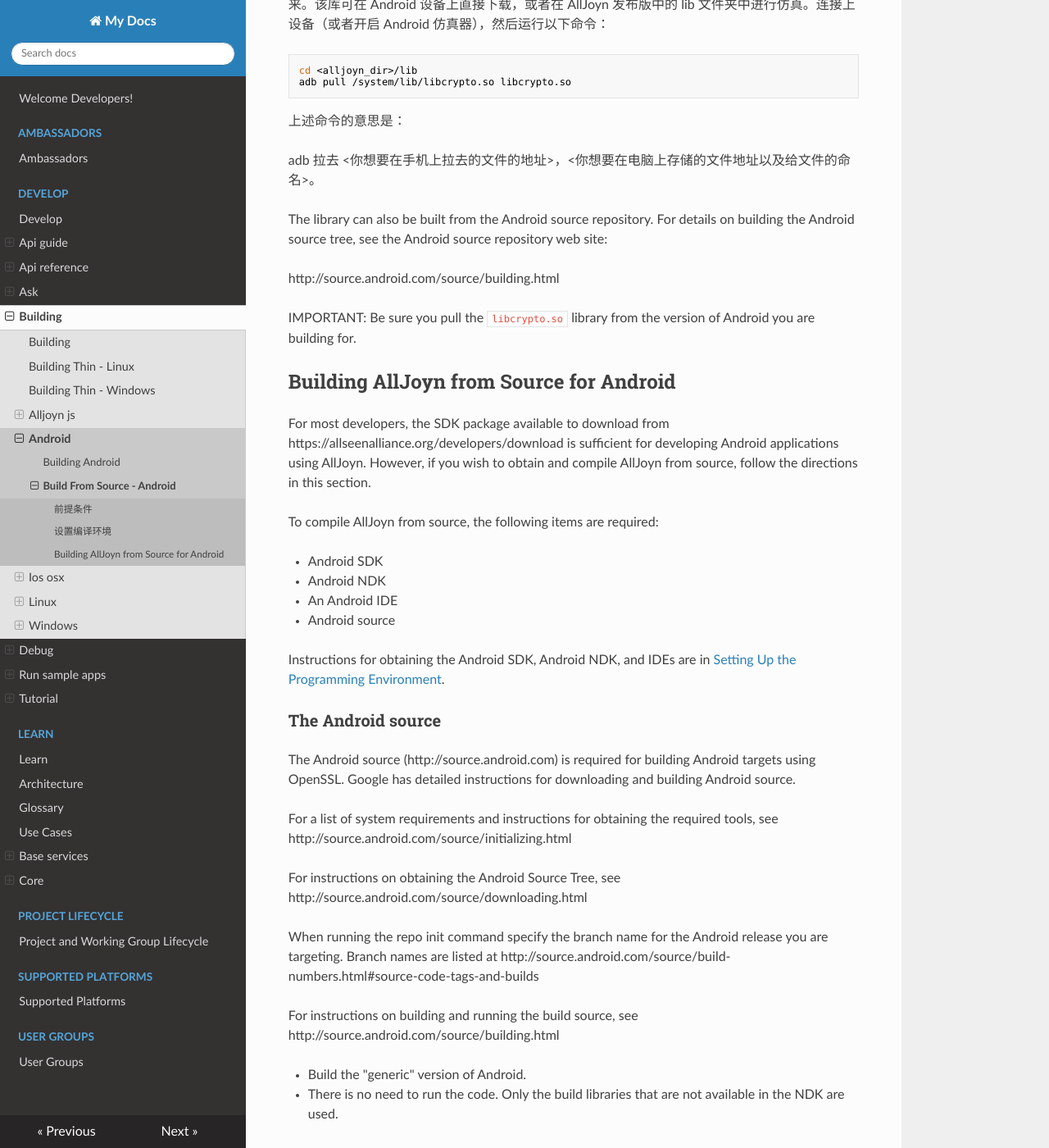
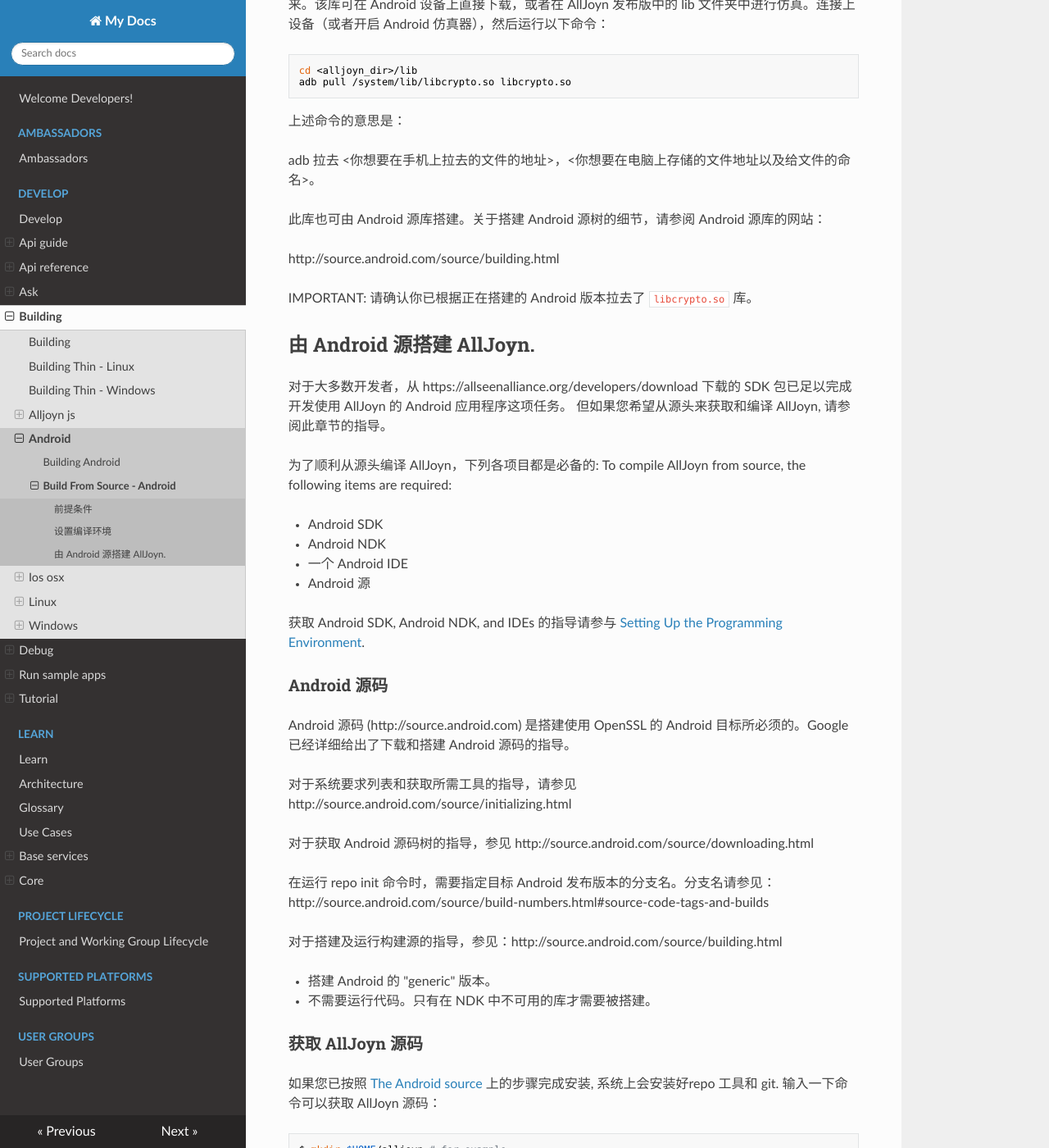
Before and after one commit to smart-conn/alljoyn-zh, an MkDocs documentation site: the page built from docs/develop/building/android/build-source.md, in a window 1280 px wide and 1400 px high, scrolled down 2125 px. Shown: the whole window at 82% size. Built offline with MkDocs 1.6.1, drawn with Linux system fonts in a browser that asks for light colours; nearby versions of some CDN libraries; some of the changed text lies outside the part shown.

Commit message:
Update build-source.md

````diff
--- a/docs/develop/building/android/build-source.md
+++ b/docs/develop/building/android/build-source.md
@@ -83,62 +83,48 @@ adb pull /system/lib/libcrypto.so libcrypto.so
 
 adb 拉去 <你想要在手机上拉去的文件的地址>，<你想要在电脑上存储的文件地址以及给文件的命名>。
 
-
-The library can also be built from the Android source repository.
-For details on building the Android source tree, see the
-Android source repository web site:
+此库也可由 Android 源库搭建。关于搭建 Android 源树的细节，请参阅 Android 源库的网站：
 
 http://source.android.com/source/building.html
 
-IMPORTANT: Be sure you pull the `libcrypto.so`
-library from the version of Android you are building for.
+IMPORTANT: 请确认你已根据正在搭建的 Android 版本拉去了 `libcrypto.so` 库。
 
-## Building AllJoyn from Source for Android
+## 由 Android 源搭建 AllJoyn.
 
-For most developers, the SDK package available to download
-from https://allseenalliance.org/developers/download
-is sufficient for developing Android applications using AllJoyn.
-However, if you wish to obtain and compile AllJoyn from source,
-follow the directions in this section.
+对于大多数开发者，从 https://allseenalliance.org/developers/download 下载的 SDK 包已足以完成开发使用 AllJoyn 的 Android 应用程序这项任务。
+但如果您希望从源头来获取和编译 AllJoyn, 请参阅此章节的指导。
 
+为了顺利从源头编译 AllJoyn，下列各项目都是必备的:
 To compile AllJoyn from source, the following items are required:
 
 * Android SDK
 * Android NDK
-* An Android IDE
-* Android source
+* 一个 Android IDE
+* Android 源
 
-Instructions for obtaining the Android SDK, Android NDK, and IDEs
-are in [Setting Up the Programming Environment][set-up-programming-environment].
 
-### The Android source
+获取 Android SDK, Android NDK, and IDEs 的指导请参与 [Setting Up the Programming Environment][set-up-programming-environment].
 
-The Android source (http://source.android.com) is required
-for building Android targets using OpenSSL. Google has detailed
-instructions for downloading and building Android source.
+### Android 源码
 
-For a list of system requirements and instructions for obtaining
-the required tools, see http://source.android.com/source/initializing.html
+Android 源码 (http://source.android.com) 是搭建使用 OpenSSL 的 Android 目标所必须的。Google 已经详细给出了下载和搭建 Android 源码的指导。
 
-For instructions on obtaining the Android Source Tree,
-see http://source.android.com/source/downloading.html
+对于系统要求列表和获取所需工具的指导，请参见 http://source.android.com/source/initializing.html
 
-When running the repo init command specify the branch name for
-the Android release you are targeting. Branch names are listed at
+对于获取 Android 源码树的指导，参见 http://source.android.com/source/downloading.html
+
+在运行 repo init 命令时，需要指定目标 Android 发布版本的分支名。分支名请参见：
 http://source.android.com/source/build-numbers.html#source-code-tags-and-builds
 
-For instructions on building and running the build source, see
-http://source.android.com/source/building.html
+ 对于搭建及运行构建源的指导，参见：http://source.android.com/source/building.html
 
-* Build the "generic" version of Android.
-* There is no need to run the code. Only the build libraries
-that are not available in the NDK are used.
+* 搭建 Android 的 "generic" 版本。
+* 不需要运行代码。只有在 NDK 中不可用的库才需要被搭建。
 
-### Obtaining the AllJoyn source
+### 获取 AllJoyn 源码
 
-If you followed the instructions in [The Android source][android-source],
-you should have the repo tool and git installed on your system.
-Enter the following commands to get the AllJoyn source:
+如果您已按照 [The Android source][android-source] 上的步骤完成安装, 系统上会安装好repo 工具和 git.
+输入一下命令可以获取 AllJoyn 源码：
 
 ```sh
 $ mkdir $HOME/alljoyn # for example
@@ -148,16 +134,12 @@ $ repo sync
 $ repo start master --all
 ```
 
-### Building the AllJoyn framework for Android
+### 搭建适用于 Android 系统的 AllJoyn 框架。
 
-At this point. you have all of the files and programs required
-to build the AllJoyn framework for Android. The following commands assume
-you have installed the Android NDK at `/usr/local/android-ndk-r9d`,
-you have downloaded and built the Android source, and it is
-located in `$HOME/android-platform`.
+截止到此处，您已经有了搭建适用于 Android 系统的 AllJoyn 框架所需要的全部文件和程序。以下命令假定您已在  `/usr/local/android-ndk-r9d` 位置
+上安装了 Android NDK, 并已将 Android 源码下载并搭建在 `$HOME/android-platform` 位置上。
 
-Use the following commands to build the AllJoyn framework for Android using
-builtin crypto:
+使用以下命令可以通过使用内置的 crypto 搭建适用于 Android 系统的 AllJoyn 框架：
 
 ```sh
 $ export JAVA_HOME="/usr/lib/jvm/java-6-sun" # or java-5-sun
@@ -166,7 +148,7 @@ $ scons OS=android CPU=arm CRYPTO=builtin ANDROID_NDK=/usr/local/android-ndk-r9b
    ANDROID_SRC=$HOME/android-platform WS=off
 ```
 
-To build using OpenSSL crypto functions:
+使用 OpenSSL crypto 函数来搭建：
 
 ```sh
 $ export JAVA_HOME="/usr/lib/jvm/java-6-sun" # or java-5-sun
@@ -175,12 +157,7 @@ $ scons OS=android CPU=arm CRYPTO=openssl ANDROID_NDK=/usr/local/android-ndk-r9b
    ANDROID_SRC=$HOME/android-platform WS=off
 ```
 
-It is possible to specify that the AllJoyn framework uses
-additional tools during the build process. For example, the
-AllJoyn framework can use Uncrustify to check white space
-compliance and Doxygen for producing API documentation for
-the C++ APIs. See [Configuring the Build Environment (Linux Platform)][config-build-environment-linux]
-for detailed instructions for installing these two tools.
+可以确定的是 AllJoyn 框架在搭建过程中使用了附加工具。例如，AllJoyn 框架可使用 Uncrustify 检查空白空间是否符合规定，使用 Doxygen 产生面向 C++ API 的 API 文档。关于这两种工具的安装指导请参阅 [Configuring the Build Environment (Linux Platform)][config-build-environment-linux].
 
 [intro-to-alljoyn-framework]: /learn/core/standard-core
 [config-build-environment-windows]: /develop/building/windows/build-source
````
